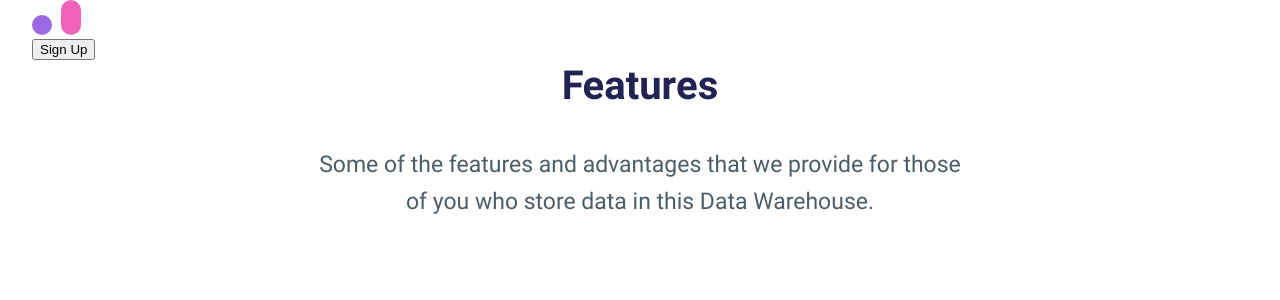
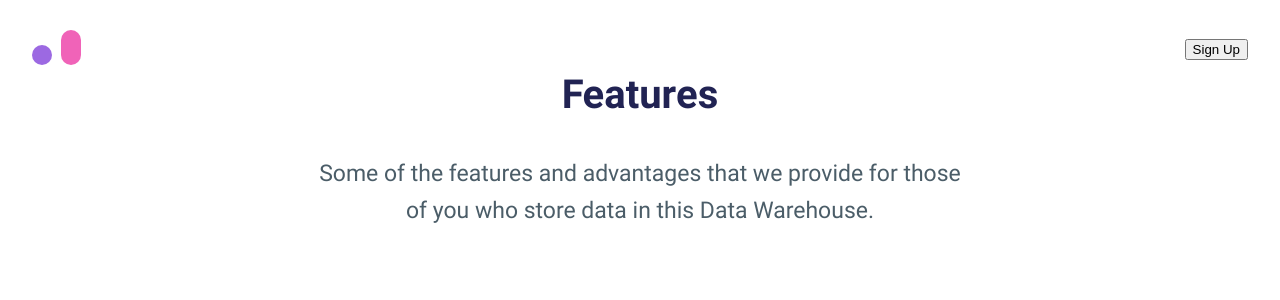
Before and after one commit to lenaryan/colored-blocks, a Vue app: page / in a window 1280 px wide. Shown: the top 300 px of the page. Built offline with nearby package versions, Linux system fonts and the light colour scheme.

Commit message:
added positioning for header items

```diff
--- a/src/components/Header.vue
+++ b/src/components/Header.vue
@@ -1,7 +1,7 @@
 <template>
     <header class="header">
         <div class="wrapper header__wrapper">
-            <a href="/">
+            <a class="header__logo" href="/">
                 <picture>
                     <source srcset="@/images/logo-top.svg">
                     <img src="@/images/logo-top.png" alt="Logo">
--- a/src/components/TopMenu.vue
+++ b/src/components/TopMenu.vue
@@ -1,5 +1,5 @@
 <template>
-    <nav>
+    <nav class="nav header__nav">
 
     </nav>
 </template>
--- a/src/styles.scss
+++ b/src/styles.scss
@@ -53,3 +53,19 @@ h1 {
     max-width: 650px;
     margin: 0 auto 55px;
 }
+
+.header {
+    &__wrapper {
+        display: flex;
+        align-items: center;
+        padding-top: 30px;
+    }
+
+    &__logo {
+        margin-right: 130px;
+    }
+
+    &__nav {
+        flex: 1;
+    }
+}
```
